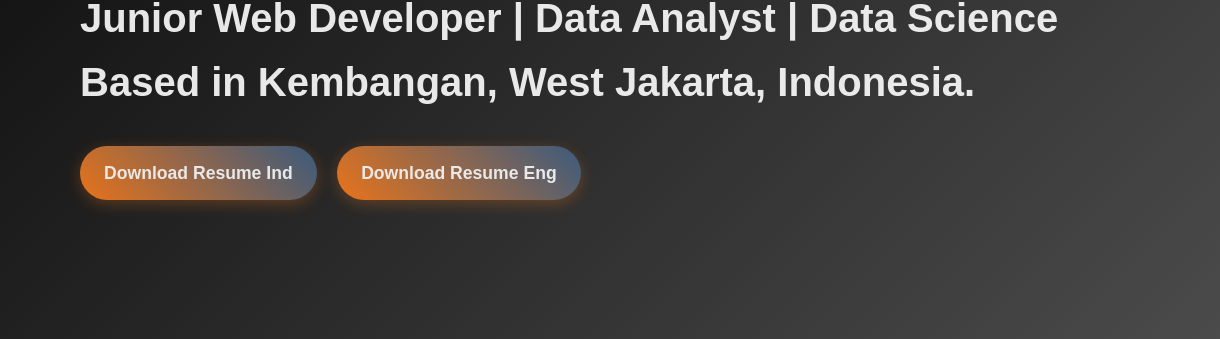
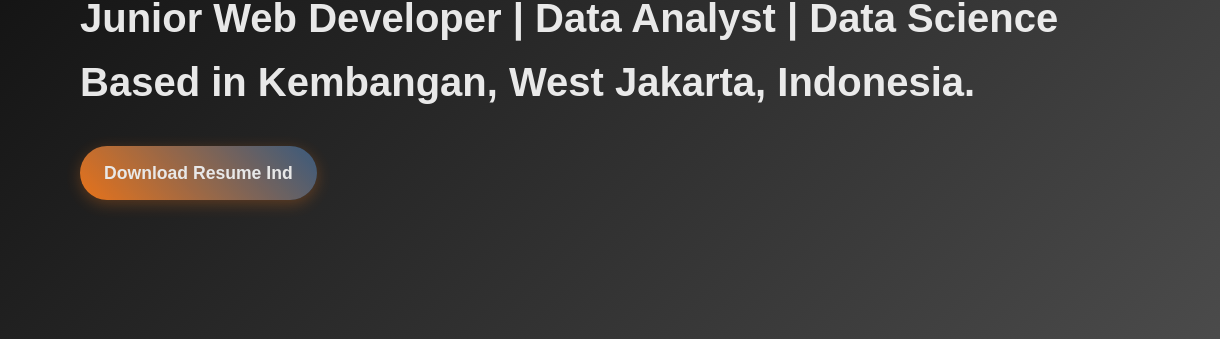
Before and after one commit to syahbanihoir/portofolio, a plain HTML site: page index.html in a window 1280 px wide. Shown: the part 399-738 px from the top of the page, 0-1220 px from the left. Drawn offline with Linux system fonts and the light colour scheme.

Commit message:
Update index.html

```diff
--- a/index.html
+++ b/index.html
@@ -65,7 +65,7 @@
             <div class="home-content">
                 <h1>Hi, I'm <span class="highlight">Syahbani Hoir</span>,<br>Junior Web Developer | Data Analyst | Data Science <br>Based in Kembangan, West Jakarta, Indonesia.</h1>
                 <a href="asset/file/Syahbani Hoir - Resume - IND.pdf" target="_blank" class="cta-button">Download Resume Ind</a>
-                <a href="asset/file/Syahbani Hoir - Resume - ENG.pdf" target="_blank" class="cta-button">Download Resume Eng</a>
+                <!-- <a href="asset/file/Syahbani Hoir - Resume - ENG.pdf" target="_blank" class="cta-button">Download Resume Eng</a> -->
             </div>
         </section>
 
@@ -407,4 +407,5 @@
 
     <script src="asset/js/script.js"></script>
 </body>
+
 </html>
```
